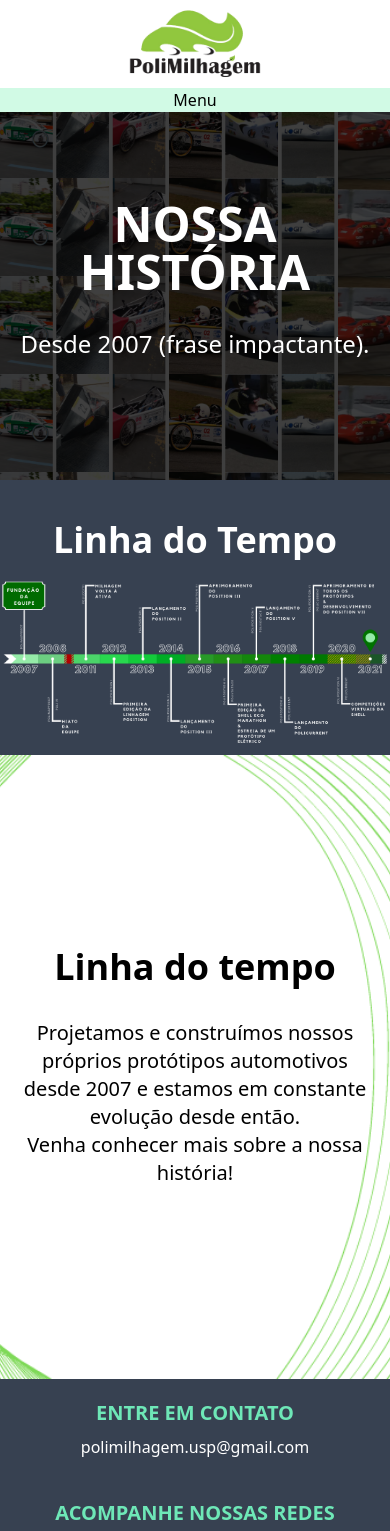
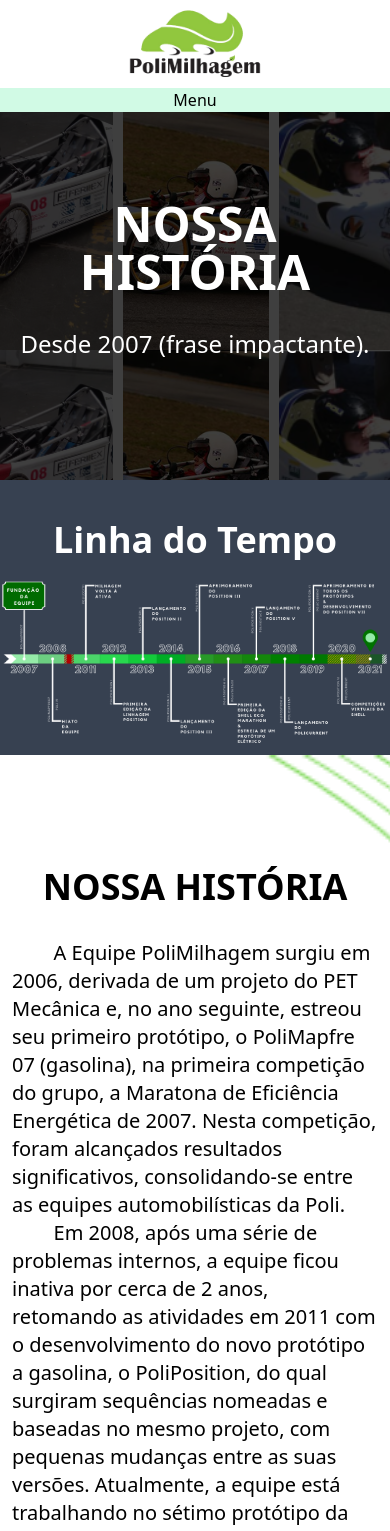
Before and after one commit to bennychun99/site2, a Next.js app: page /about in a window 390 px wide. Shown: the top 1531 px of the page. Built offline with nearby package versions, Linux system fonts and the light colour scheme.

Commit message:
about us text

```diff
--- a/pages/about.js
+++ b/pages/about.js
@@ -7,14 +7,14 @@ function About() {
     <div>
       <Head>
         <title>Equipe PoliMilhagem</title>
-        <link rel="icon" href="/favicon.ico" />
+        <link rel="icon" href="/logo-icon.png" />
       </Head>
       <div className="fixed right-0 left-0 top-0 m-0">
         <NavBar />
       </div>
       <div className="pt-20">
         <section
-          className="bg-contain bg-fixed bg-top bg-about3 bg-repeat-y   h-capa flex flex-col justify-center content-center"
+          className="bg-auto md:bg-contain bg-fixed bg-top bg-about3 bg-repeat-y   h-capa flex flex-col justify-center content-center"
           id="bem-vindos"
         >
           <h1 className="font-bold text-center text-5xl text-white">
@@ -32,14 +32,17 @@ function About() {
 
 
         <section className="bg-cover bg-center bg-arte1m md:bg-arte1">
-          <h1 className="pt-48 text-4xl md:text-5xl	font-bold text-center md:m-auto md:max-w-5xl text-black">
-            Linha do tempo
+          <h1 className="pt-28 text-4xl md:text-5xl	font-bold text-center md:m-auto md:max-w-5xl text-black">
+          NOSSA HISTÓRIA
           </h1>
-          <p className="pb-48 pt-8 px-3 text-center md:m-auto md:max-w-2xl text-xl md:text-2xl text-black">
-            Projetamos e construímos nossos próprios protótipos automotivos
-            desde 2007 e estamos em constante evolução desde então. <br /> Venha
-            conhecer mais sobre a nossa história!
-          </p>
+          <p className="pb-28 pt-8 px-3 text-left md:m-auto md:max-w-4xl text-xl md:text-2xl text-black">
+
+          &nbsp; &nbsp; &nbsp; &nbsp; A Equipe PoliMilhagem surgiu em 2006, derivada de um projeto do PET Mecânica e, no ano seguinte, estreou seu primeiro protótipo, o PoliMapfre 07 (gasolina), na primeira competição do grupo, a Maratona de Eficiência Energética de 2007. Nesta competição, foram alcançados resultados significativos, consolidando-se entre as equipes automobilísticas da Poli.
+<br />&nbsp; &nbsp; &nbsp; &nbsp; Em 2008, após uma série de problemas internos, a equipe ficou inativa por cerca de 2 anos, retomando as atividades em 2011 com o desenvolvimento do novo protótipo a gasolina, o PoliPosition, do qual surgiram sequências nomeadas e baseadas no mesmo projeto, com pequenas mudanças entre as suas versões. Atualmente, a equipe está trabalhando no sétimo protótipo da sequência, o Position VII.
+<br/>&nbsp; &nbsp; &nbsp; &nbsp; Em 2016, foi introduzida na equipe a ideia de se desenvolver veículos elétricos, assim estreando o PoliVoltage, o primeiro e único veículo elétrico desenvolvido por um grupo de extensão da Poli. Ele foi seguido pelo PoliCurrent, que alcançou ótimos resultados em testes e treinos. Também neste ano, a equipe participou da primeira edição da Shell Eco Marathon, principal competição de sustentabilidade energética mundial.
+<br/>&nbsp; &nbsp; &nbsp; &nbsp; Com a pandemia causada pelo Covid-19, a equipe continuou os trabalhos remotamente, projetando os futuros carros a serem construídos pela equipe. No segundo semestre de 2020, a Shell, realizadora da principal competição da qual a equipe participava, a Shell Eco Marathon Brasil, cancelou o evento presencial e, em seu lugar, realizou uma versão virtual deste, composta por diversas etapas, as quais ainda ocorrem no início de 2021.
+
+    </p>
         </section>
       </div>
       <footer>
--- a/pages/team.js
+++ b/pages/team.js
@@ -7,7 +7,7 @@ function Home() {
     <div>
       <Head>
         <title>Equipe PoliMilhagem</title>
-        <link rel="icon" href="/favicon.ico" />
+        <link rel="icon" href="/logo-icon.png" />
       </Head>
       <div className="fixed right-0 left-0 top-0 m-0">
         <NavBar />
```
